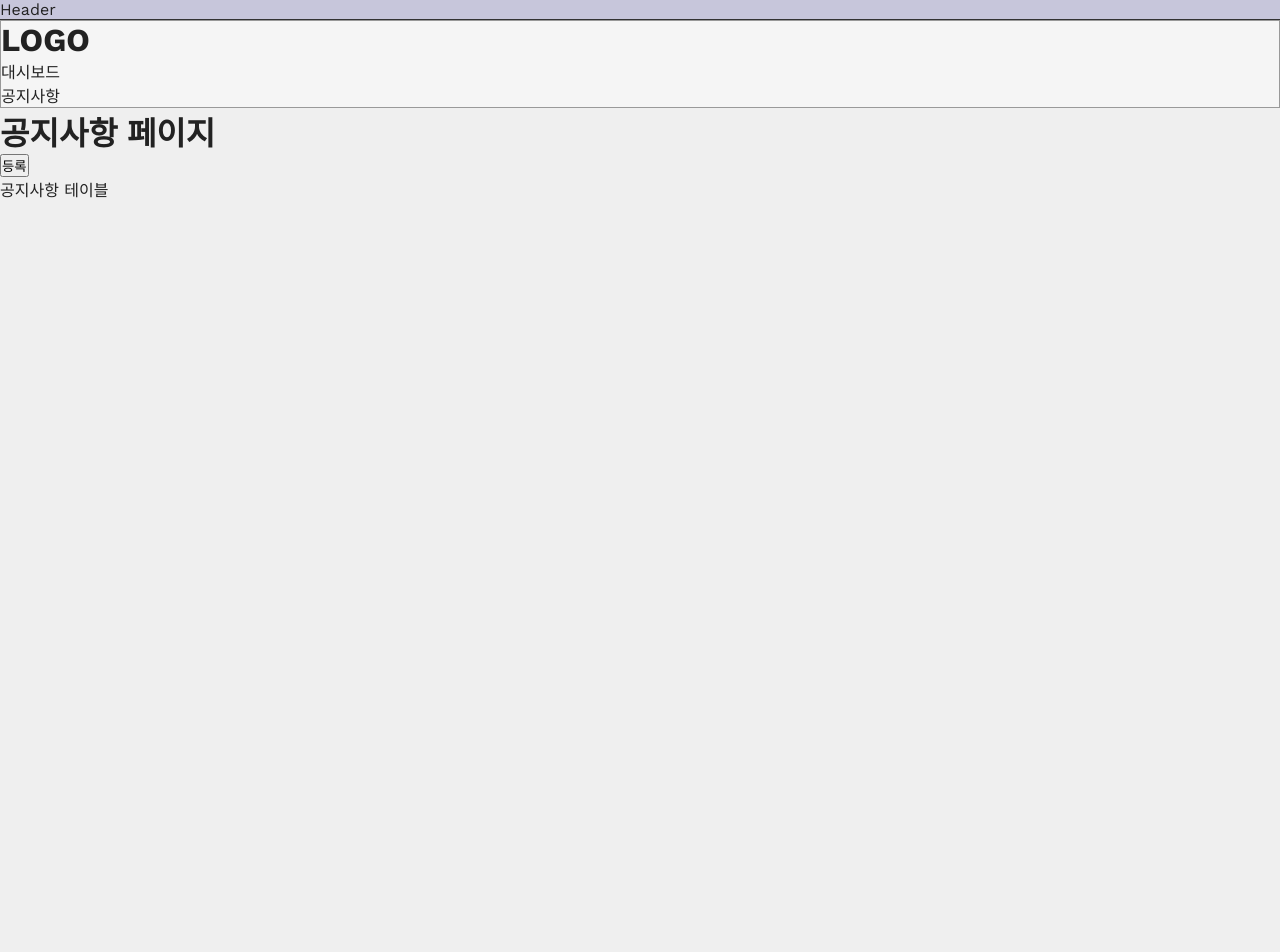
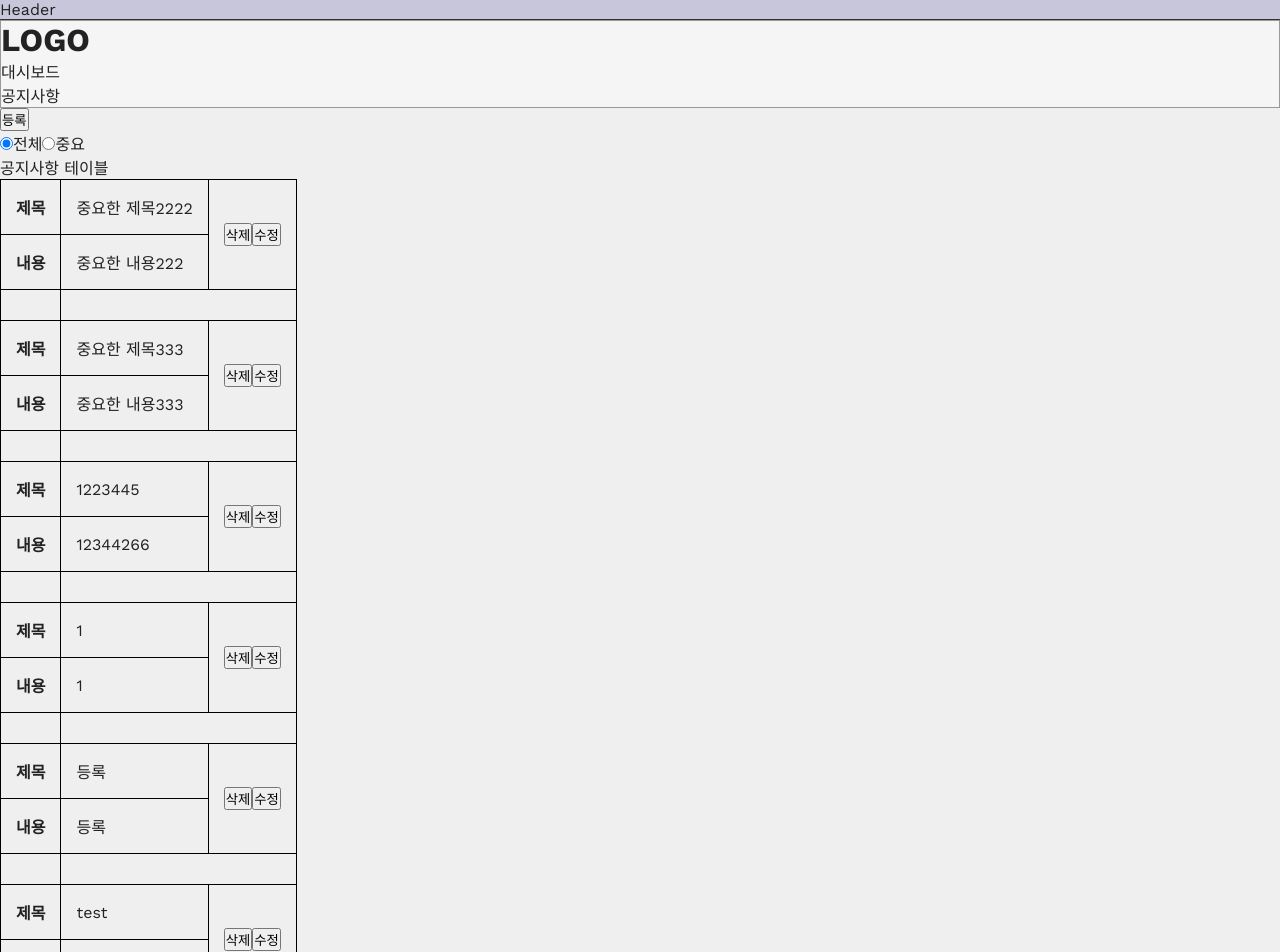
Before and after one commit to aajy/react-admin, a React (Create React App) app: page /notice in a window 1280 px wide. Shown: the top 952 px of the page. Before the commit the page ends 800 px from the top, so only its background shows below. Built offline with nearby package versions, Linux system fonts and the light colour scheme; data requests are answered from the project's data file.

Commit message:
공지사항 등록, 수정기능 추가.삭제시 리랜더링 안되는 오류 수정필요.

```diff
--- a/package.json
+++ b/package.json
@@ -14,6 +14,7 @@
     "web-vitals": "^2.1.4"
   },
   "scripts": {
+    "server": "json-server --watch ./src/db/data.json",
     "start": "react-scripts start",
     "build": "react-scripts build",
     "test": "react-scripts test",
--- a/src/components/sub/notice/Info.js
+++ b/src/components/sub/notice/Info.js
@@ -1,24 +1,31 @@
-import { useRef, useState } from 'react';
+import { useRef } from 'react';
 import { useNavigate } from 'react-router-dom';
 import Modal from '../../common/Modal';
 
 function Info({info}) {
   const navigate = useNavigate();
   const openModal = useRef(null);
-  const [IsCheck, setIsCheck] = useState(false)
-  function toggleCheck() {
-    setIsCheck(!IsCheck);
+  const getFetch = ()=> {
+    fetch(`http://localhost:3001/info/${info.id}`, {
+      method: 'DELETE',
+    })
+    .then(res => {
+      if (res.ok) {
+        alert("삭제되었습니다.");
+      }
+    })
   }
-  {/** isCheck 로 중요로 바꿔주기
-  이미 isCheck=true인 공지사항은 checkbox disable
-  수정페이지 들어가서 중요 해제 할 수 있음.
-  */}
   return (
     <>
       <tr>
-        <td rowSpan={2}>
-          <input type="checkbox" checked={info.isCheck} onChange={toggleCheck}/>
-        </td>
+        {/* TODO :: 체크박스로 한번에 중요/일반으로 수정가능하도록 */}
+        {/* <td rowSpan={2}>
+          <input
+            type="checkbox"
+            checked={info.condition === "import"}
+            onChange={toggleCheck}
+          />
+        </td> */}
         <th scope='row'>
           <label htmlFor='title'>제목</label>
         </th>
@@ -27,7 +34,7 @@ function Info({info}) {
         </td>
         <td rowSpan={2}>
           <button onClick={() => {openModal.current.open()}}>삭제</button>
-          <button onClick={() => navigate('/notice/modify')}>수정</button>
+          <button onClick={() => navigate('/notice/modify', {state: {...info}})}>수정</button>
         </td>
       </tr>
       {/* password */}
@@ -39,9 +46,16 @@ function Info({info}) {
           <p>{info.text}</p>
         </td>
       </tr>
-      <Modal ref={openModal}>
-        <p>삭제하시곘습니까?</p>
-      </Modal>
+      <tr>
+        <td>
+          <Modal
+            ref={openModal}
+            getFetch={getFetch}
+          >
+            <p>삭제하시곘습니까?</p>
+          </Modal>
+        </td>
+      </tr>
     </>
   )
 }
--- a/src/components/sub/notice/Input.js
+++ b/src/components/sub/notice/Input.js
@@ -1,33 +1,89 @@
-import { useNavigate } from 'react-router-dom';
-import { useState } from 'react';
+import { useLocation, useNavigate } from 'react-router-dom';
+import { useEffect, useRef, useState } from 'react';
 
 function Input() {
   const navigate = useNavigate();
-  const [IsCheck, setIsCheck] = useState(false)
-
-  const handleSubmit = (e) => {
-		e.preventDefault();
-	};
-
-  const initVal = {
-    title:'',
-    text:'',
-  }
-  const [Val, setVal] = useState(initVal);
+  const stateList = useLocation().state;
+  const [IsGoBack, setIsGoBack] = useState(false)
+  const [IsModify, setIsModify] = useState(false)
+  let initVal = useRef({
+    title:"",
+    text:"",
+    condition:"normal"
+  });
+  const pageCondition = useLocation().pathname.split('/')[2];
+  const [Val, setVal] = useState(initVal.current);
+  const [ListCondition, setListCondition] = useState("normal")
   // useRef 를 써서 데이터가 변경될 때 마다 실시간 감지를 할 수있음. useState는 재랜더링 시에 감지.
+  useEffect(()=>{
+    if(stateList) {
+      setVal(stateList);
+      initVal.current = stateList;
+      setListCondition(stateList?.condition)
+    } else {
+      return
+    }
+  },[stateList])
 
   const handleChange = (e) => {
 		const { name, value } = e.target;
 		setVal({ ...Val, [name]: value });
+    setIsModify(JSON.stringify(Val)!==JSON.stringify(initVal.current))
 	};
+
+  const handleClickRadioButton =(e)=>{
+    setListCondition(e.target.value);
+    setVal({ ...Val, "condition": e.target.value })
+    setIsModify(JSON.stringify(Val)!==JSON.stringify(initVal.current))
+  }
 
   const resetForm = () => {
 		setVal(initVal);
 	};
-  const handleClickRadioButton = (e) =>{
-    setIsCheck(e.target.value)
-  }
 
+  const handleSubmit = (e) => {
+		e.preventDefault();
+    //뒤로가기도 handleSubmit이 먹힘.
+    //이걸 방지하고, 수정된 내용이 없을 때 이전버튼 눌렀을때 뒤로가기.
+    setIsModify(JSON.stringify(Val)!==JSON.stringify(initVal.current))
+    if(!IsGoBack) {
+      if(pageCondition === "insert") {
+        console.log('등록요청');
+        fetch('http://localhost:3001/info', {
+          method: 'POST',
+          headers : {
+            'Content-Type':'application/json',
+          },
+          body : JSON.stringify({...Val}),
+        })
+        .then(res => {
+          if (res.ok) {
+            if(!alert("등록되었습니다.")) navigate(-1);
+          }
+        }).catch((error)=>{
+          console.log(error);
+        }
+        )
+      } else {
+        console.log("수정요청");
+        fetch(`http://localhost:3001/info/${Val.id}`, {
+          method: 'PUT',
+          headers : {
+            'Content-Type':'application/json',
+          },
+          body : JSON.stringify({...Val}),
+        })
+        .then(res => {
+          if (res.ok) {
+            if(!alert("수정되었습니다.")) navigate(-1); //alert창 확인 누르면 뒤로가기.
+          }
+        })
+      }
+    } else {
+      console.log('그냥 뒤로가기');
+      return;
+    }
+	};
   return (
     <>
       {/* 제목 내용 전송 폼 */}
@@ -36,17 +92,32 @@ function Input() {
           <legend className='h'>공지사항</legend>
           <table border='1'>
             <tbody>
-              {/* isCheck */}
-              {/* <tr>
-                <label>
-                  <input type="radio" value ="false" checked ={IsCheck === false} onChange={(e) =>handleClickRadioButton(e)} />
-                  보통
-                </label>
-                <label>
-                  <input type="radio" value ="true" checked ={IsCheck === true} onChange={(e) =>handleClickRadioButton(e)} />
-                  중요
-                </label>
-              </tr> */}
+              {/* 일반/중요 공지사항 선택 */}
+              <tr>
+                <th scope='row'>
+                  <label htmlFor='title'>종류</label>
+                </th>
+                <td>
+                  <label>
+                    <input
+                      type="radio"
+                      value="normal"
+                      checked={ListCondition === "normal"}
+                      onChange={handleClickRadioButton}
+                    />
+                    일반
+                  </label>
+                  <label>
+                    <input
+                      type="radio"
+                      value="import"
+                      checked={ListCondition === "import"}
+                      onChange={handleClickRadioButton}
+                    />
+                    중요
+                  </label>
+                </td>
+              </tr>
               {/* title */}
               <tr>
                 <th scope='row'>
@@ -57,8 +128,9 @@ function Input() {
                     type='text'
                     name='title'
                     placeholder='제목을 입력하세요.'
-                    value={Val.title}
+                    value={Val?.title}
                     onChange={handleChange}
+                    required
                   />
                 </td>
               </tr>
@@ -74,7 +146,7 @@ function Input() {
                     placeholder='내용을 입력하세요.'
                     cols='30'
                     rows='10'
-                    value={Val.text}
+                    value={Val?.text}
                     onChange={handleChange}
                     required
                     wrap
@@ -88,9 +160,12 @@ function Input() {
               {/* btnSet */}
               <tr>
                 <th colSpan='3'>
-                  <button onClick={() => navigate(-1)}>이전페이지 가기</button>
+                  <button onClick={()=>{
+                    navigate(-1);
+                    setIsGoBack(true)
+                    }}>이전페이지 가기</button>
                   <input type='reset' value='초기화' onClick={resetForm} />
-                  <input type='submit' value='전송' />
+                  <input type='submit' disabled={pageCondition !== 'insert' && IsModify} value={pageCondition === 'insert'? "등록":"수정"} />
                 </th>
               </tr>
             </tbody>
--- a/src/components/sub/notice/Notice.js
+++ b/src/components/sub/notice/Notice.js
@@ -1,20 +1,53 @@
-import React from 'react'
+import React, { useEffect, useState } from 'react'
 import Table from './Table'
 import { useNavigate } from 'react-router-dom';
 
 function Notice() {
   const navigate = useNavigate();
+  const [ListCondition, setListCondition] = useState("all");
+  const [InfoList, setInfoList] = useState([]);
+  useEffect(() => {
+    fetch('http://localhost:3001/info')
+    .then(res => {
+      return res.json()
+    })
+    .then(data => {
+      setInfoList(data);
+    })
+  },[])
+
+  const handleClickRadioButton =(e)=>{
+    setListCondition(e.target.value);
+  }
+
 
   const navigateToInsert = () => {
     navigate("/notice/insert");
   };
   return (
     <>
-      <h1>공지사항 페이지</h1>
+      <button onClick={navigateToInsert}>등록</button>
       <div>
-        <button onClick={navigateToInsert}>등록</button>
-        <Table/>
+        <label>
+          <input
+            type="radio"
+            value="all"
+            checked={ListCondition === "all"}
+            onChange={handleClickRadioButton}
+          />
+          전체
+        </label>
+        <label>
+          <input
+            type="radio"
+            value="import"
+            checked={ListCondition === "import"}
+            onChange={handleClickRadioButton}
+          />
+          중요
+        </label>
       </div>
+      <Table listCondition={ListCondition} list={InfoList}/>
     </>
   )
 }
--- a/src/components/sub/notice/Table.js
+++ b/src/components/sub/notice/Table.js
@@ -1,16 +1,19 @@
 import Info from './Info';
+import { useEffect, useState } from 'react';
 
-function Table() {
-  const infoList = [
+function Table({listCondition, list}) {
+  const [InfoList, setInfoList] = useState(list)
+  useEffect(() => {
+    setInfoList(listCondition === "import" ? list.filter(info => info.condition==="import") : list);
+  },[listCondition, list])
 
-  ];
   return (
     <div>
       공지사항 테이블
       <table border='1'>
         <tbody>
           {/* 제목 내용 반복문 */}
-          {infoList.map(info => (
+          {InfoList?.map(info => (
             <Info info={info} key={info.id}/>
           ))}
         </tbody>
--- a/src/db/data.json
+++ b/src/db/data.json
@@ -1,14 +1,58 @@
 {
-  "info":[
+  "info": [
     {
-    "title":123,
-    "text":123,
-    "isCheck":false,
+      "id": 2,
+      "title": "중요한 제목2222",
+      "text": "중요한 내용222",
+      "condition": "import"
     },
     {
-    "title":123,
-    "text":123,
-    "isCheck":false,
+      "id": 3,
+      "title": "중요한 제목333",
+      "text": "중요한 내용333",
+      "condition": "import"
     },
+    {
+      "id": 4,
+      "title": "1223445",
+      "text": "12344266",
+      "condition": "import"
+    },
+    {
+      "title": "1",
+      "text": "1",
+      "condition": "normal",
+      "id": 5
+    },
+    {
+      "title": "등록",
+      "text": "등록",
+      "condition": "normal",
+      "id": 6
+    },
+    {
+      "title": "test",
+      "text": "test",
+      "condition": "normal",
+      "id": 7
+    },
+    {
+      "title": "１１",
+      "text": "２２",
+      "condition": "import",
+      "id": 9
+    },
+    {
+      "title": "일반공지사항",
+      "text": "내용",
+      "condition": "normal",
+      "id": 10
+    },
+    {
+      "title": "중요공지사항",
+      "text": "내용",
+      "condition": "import",
+      "id": 11
+    }
   ]
 }
--- a/src/scss/common/_modal.scss
+++ b/src/scss/common/_modal.scss
@@ -7,11 +7,11 @@
 	z-index: 5;
 	background: rgba(0, 0, 0, 0.9);
 	padding: 5vw;
-  .con {
+	.con {
 		width: 100%;
 		height: 100%;
 		overflow: hidden;
-    color: #fefefe;
+		color: #fefefe;
 	}
 
 	.close {
@@ -22,4 +22,7 @@
 		color: orange;
 		cursor: pointer;
 	}
+	.close.true {
+		top: 100px;
+	}
 }
```
Also changed, not shown: src/components/common/Modal.js (+6 -1 lines).
